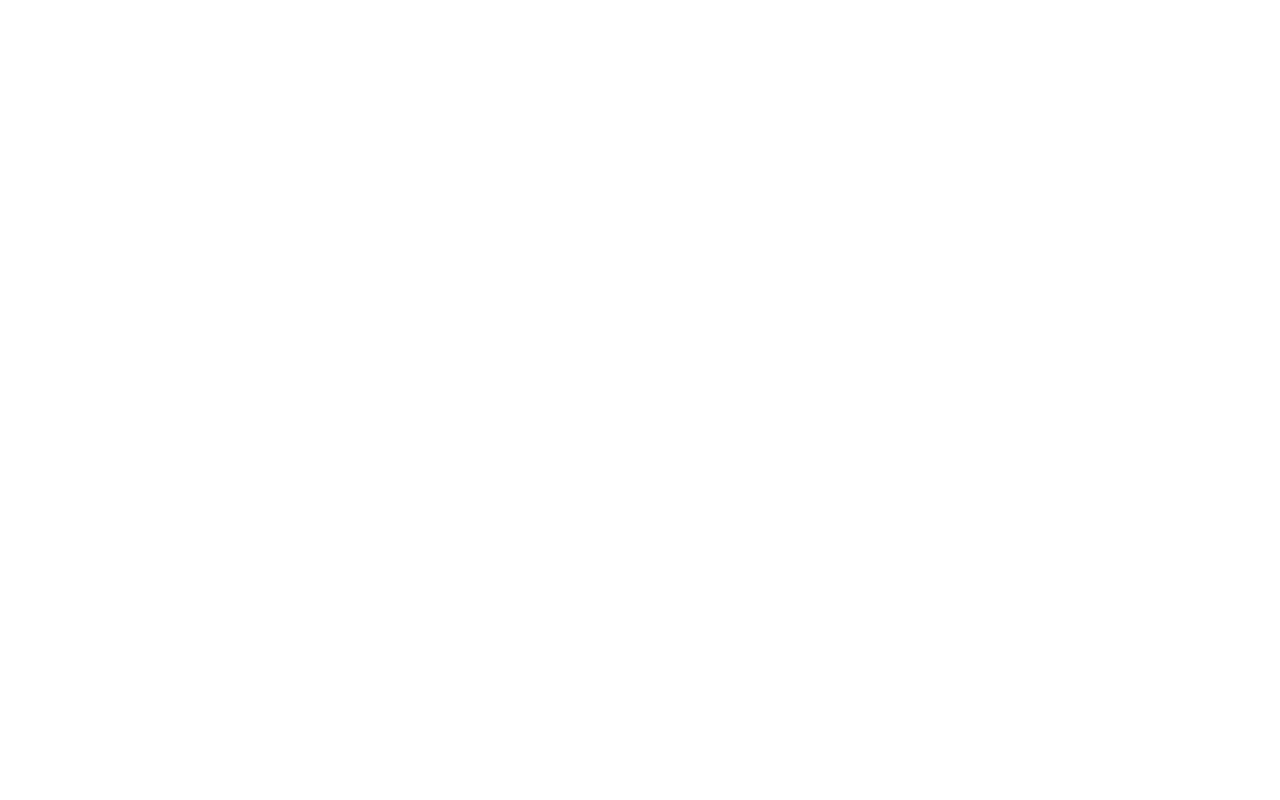
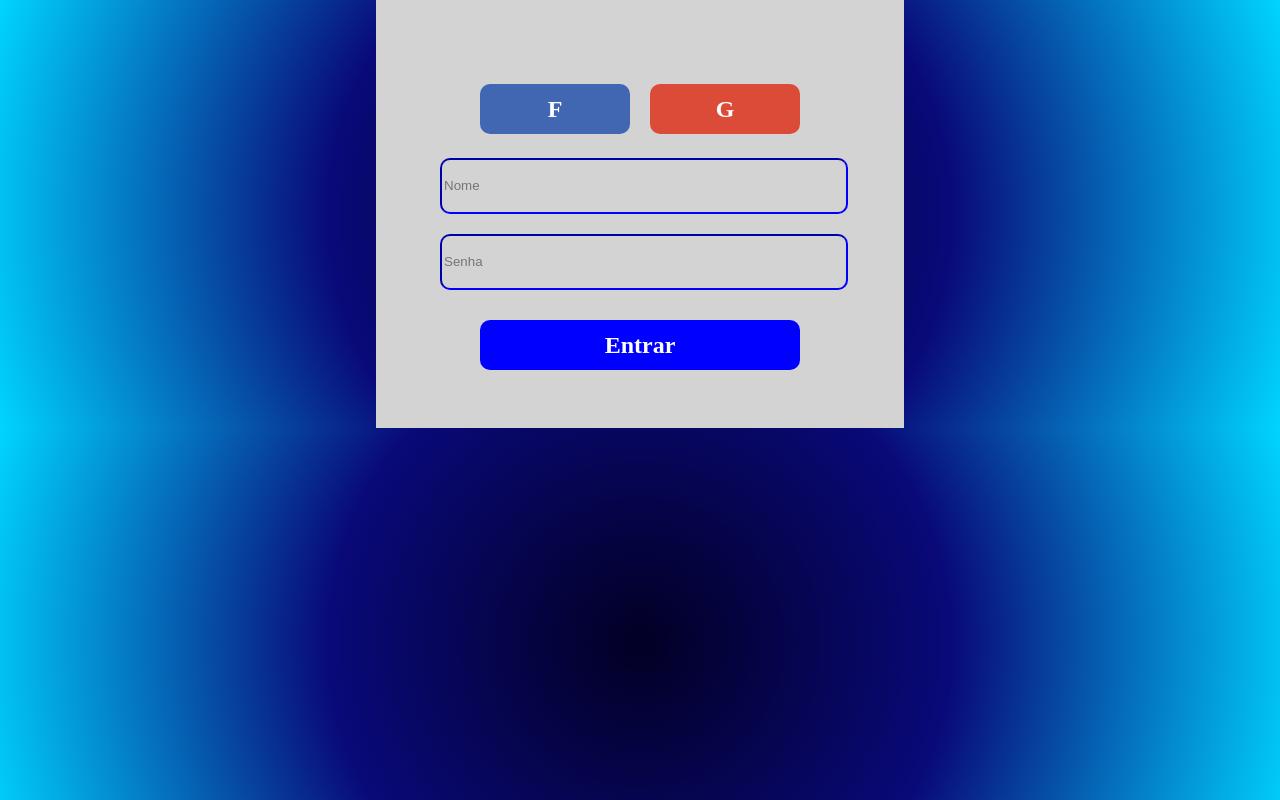
Before and after one commit to nathanoliveiradev/primeiro-formulario, a plain HTML site: page index.html in a window 1280 px wide. Drawn offline with Linux system fonts and the light colour scheme.

Commit message:
adição de primeiros campos e botões

```diff
--- a/index.html
+++ b/index.html
@@ -9,5 +9,16 @@
 </head>
 <body>
 
+        <form id="form1" action="">
+            <div id="botoes">
+                <h2 id="facebook">F</h2>
+                <h2 id="google">G</h2>
+            </div>
+            <div id="campos">
+                <input type="email" name="email" placeholder="Nome" id="email"><br>
+                <input type="password" name="password" placeholder="Senha" id="password">
+            </div>
+            <h2 id="entrar">Entrar</h2>
+        </form>
 </body>
 </html>
--- a/style.css
+++ b/style.css
@@ -0,0 +1,68 @@
+body{
+    /* background-image: radial-gradient(circle,black ,blue 50%); */
+    background-image: radial-gradient(circle, rgba(2,0,36,1) 0%, rgba(9,9,121,1) 46%, rgba(0,212,255,1) 100%);
+    margin: 0;
+}
+#form1{
+    background-color: lightgray;
+    height: 300px;
+    width: 400px;
+    margin: auto;
+    text-align: center;
+    padding: 5%;
+    box-shadow: 1px solid black;
+}
+#botoes{
+    display: inline-block;
+}
+#facebook{
+    float: left;
+    color: white;
+    background-color: #4267B2;
+    height: 50px;
+    width: 150px;
+    border-radius: 10px;
+    margin-right: 20px;
+    text-align: center;
+    line-height: 50px;
+}
+
+#google{
+    float: left;
+    color: white;
+    background-color: #dc4a38;
+    height: 50px;
+    line-height: 50px;
+    width: 150px;
+    border-radius: 10px;
+}
+
+#email{
+    background-color: lightgray;
+    border-color: blue;
+    text-align: left;
+    border-radius: 10px;
+    margin: auto;
+    width: 100%;
+    height: 50px;
+    margin-bottom: 20px;
+}
+#password{
+    background-color: lightgrey;
+    border-color: blue;
+    border-radius: 10px;
+    margin: auto;
+    width: 100%;
+    height: 50px;
+}
+#entrar{
+    color:white;
+    text-align: center;
+    margin: 30px auto;
+    padding: auto;
+    background-color: blue;
+    line-height: 50px;
+    height: 50px;
+    width: 80%;
+    border-radius: 10px;
+}
```
